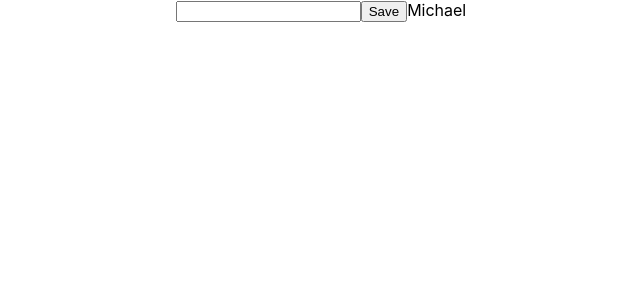
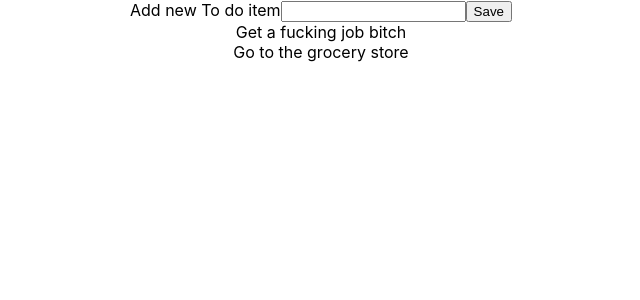
Before and after one commit to AlexSCorey/time_management, a React (Create React App) app: page / in a window 1280 px wide. Shown: the top 300 px of the page, without its empty margins (319-959 px from the left). Built offline with nearby package versions, Linux system fonts and the light colour scheme.

Commit message:
working on getting another todo to show up on the page.

```diff
--- a/src/App.js
+++ b/src/App.js
@@ -16,15 +16,23 @@ class App extends Component {
   }
   onSaveTodo (event) {
     event.preventDefault()
-    this.props.onSaveTodo()
+    console.log(event.target.value)
+    this.props.onSaveTodo(event.target.value)
   }
   render () {
     return (
       <div className='App'>
-
-        <input onChange={this.onUpdateUser} />
-        <button type='submit' onClick={this.onSaveTodo} >Save</button>
-        {this.props.user}
+        <form>
+          <label>Add new To do item</label>
+          <input onChange={this.onUpdateUser} />
+          <button type='submit' onClick={this.onSaveTodo}>Save</button>
+        </form>
+        <div>
+          {console.log(this.props.todo)}
+          {this.props.todo.map((todo) =>
+            <div key={Math.random()}>{todo.todo}</div>
+          )}
+        </div>
       </div>
     )
   }
@@ -37,12 +45,18 @@ const userSelector = createSelector(
   state => state.user,
   user => user
 )
+const todoSelector = createSelector(
+  state => state.todo,
+  todo => todo
+)
 const mapStateToProps = createSelector(
   productSelector,
   userSelector,
-  (product, user) => ({
+  todoSelector,
+  (product, user, todo) => ({
     product,
-    user
+    user,
+    todo
   })
 )
 
--- a/src/actions/user-actions.js
+++ b/src/actions/user-actions.js
@@ -1,6 +1,6 @@
 import $ from 'jquery'
 export const UPDATE_USER = 'users:updateUser'
-export const SHOW_ERROR = 'users:showError'
+export const SUBMIT_USER = 'users:saveTodo'
 export const SAVE_TODO = 'users:saveTodo'
 
 export function updateUser (newUser) {
@@ -12,22 +12,13 @@ export function updateUser (newUser) {
   }
 }
 
-export function saveTodo () {
-  console.log('here user-actions')
+export function saveTodo (value) {
+  console.log(value)
   return {
-    type: SAVE_TODO,
+    type: SUBMIT_USER,
     payload: {
-      user: 'save'
+      user: `${value}`
 
-    }
-  }
-}
-
-export function showError () {
-  return {
-    type: SHOW_ERROR,
-    payload: {
-      user: 'ERROR!!'
     }
   }
 }
@@ -42,7 +33,6 @@ export function apiRequest () {
       },
       error () {
         console.log('error')
-        dispatch(showError())
       }
     })
   }
--- a/src/index.js
+++ b/src/index.js
@@ -10,7 +10,7 @@ import { Provider } from 'react-redux'
 import productsReducer from './reducers/products-reducer'
 import userReducer from './reducers/user-reducer'
 import todoReducer from './reducers/todo-reducer'
-
+let todoNum = 1
 const allStoreEnhancers = compose(
   applyMiddleware(thunk),
   window.devToolsExtension && window.devToolsExtension()
@@ -23,7 +23,8 @@ const allReducers = combineReducers({
 const store = createStore(allReducers, {
   products: [{ name: 'iphone' }],
   user: 'Michael',
-  todo: 'Go To Grocery Store'
+  todo: [{ todo: 'Get a fucking job bitch' },
+    { todo: 'Go to the grocery store' }]
 },
 allStoreEnhancers
 )
--- a/src/reducers/todo-reducer.js
+++ b/src/reducers/todo-reducer.js
@@ -1,11 +1,10 @@
 import { SAVE_TODO } from '../actions/user-actions'
 
 export default function todoReducer (state = [], { type, payload }) {
-  console.log(payload)
   switch (type) {
     case SAVE_TODO:
-      console.log(payload.user)
-      return payload.user
+      console.log(payload, 'type')
+      return { ...state.todo, payload }
     default:
       return state
   }
--- a/src/reducers/user-reducer.js
+++ b/src/reducers/user-reducer.js
@@ -1,11 +1,13 @@
 
-import { UPDATE_USER, SHOW_ERROR } from '../actions/user-actions'
+import { UPDATE_USER, SUBMIT_USER } from '../actions/user-actions'
 
 export default function userReducer (state = '', { type, payload }) {
   switch (type) {
     case UPDATE_USER:
+      console.log('here')
       return payload.user
-    case SHOW_ERROR:
+    case SUBMIT_USER:
+      console.log(payload.user, 'user')
       return payload.user
     default:
       return state
```
